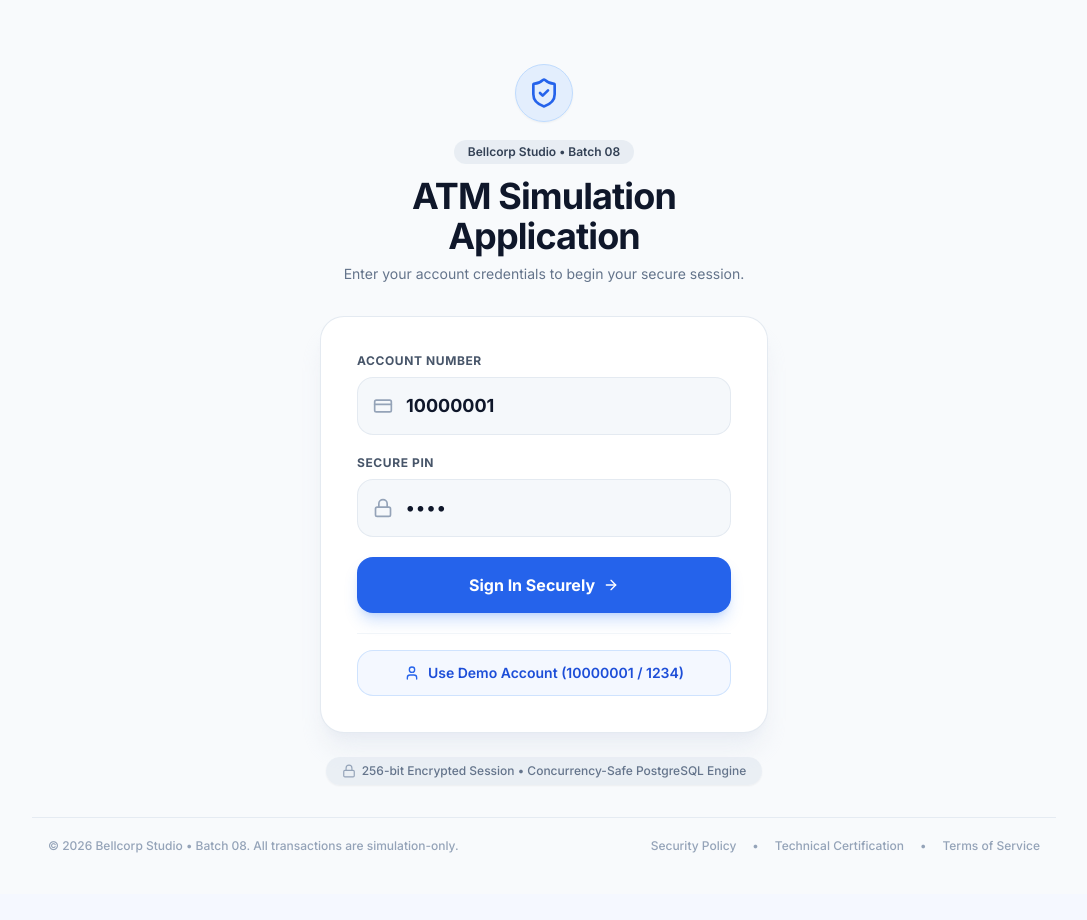
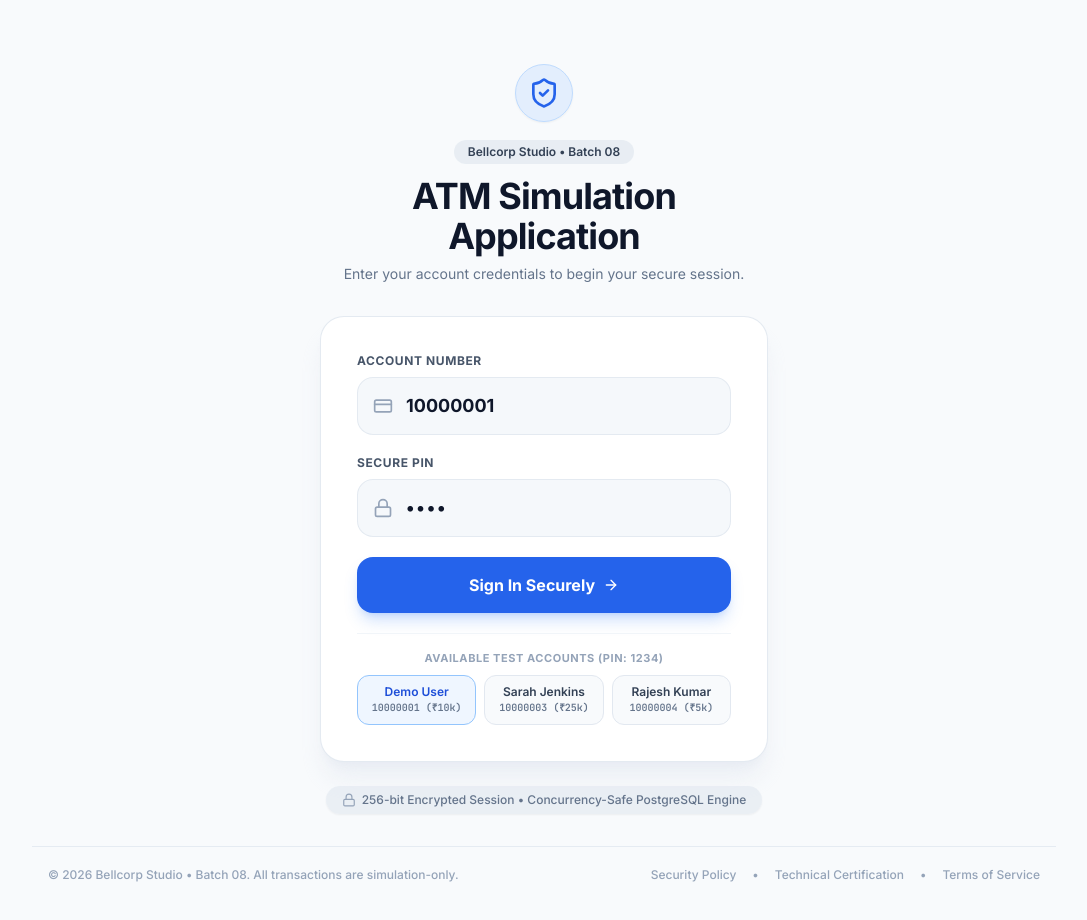
Before and after one commit to Nikhilgujjar27/Bellcorp-Studio-Assignment, a React (Vite) app in the folder client/: page / in a window 1280 px wide. Shown: the top 920 px of the page, without its empty margins (96-1183 px from the left). Before the commit the page ends 894 px from the top, so only its background shows below. Built offline with nearby package versions, Linux system fonts and the light colour scheme; no server answers.

Commit message:
feat: add multi-account switcher supporting multiple real user logins in LoginPage

```diff
--- a/client/src/pages/LoginPage.tsx
+++ b/client/src/pages/LoginPage.tsx
@@ -1,5 +1,5 @@
 import React, { useState } from 'react';
-import { ShieldCheck, Lock, CreditCard, ArrowRight, Loader2, AlertCircle, User } from 'lucide-react';
+import { ShieldCheck, Lock, CreditCard, ArrowRight, Loader2, AlertCircle } from 'lucide-react';
 import { authService, UserAccount } from '../services/api';
 
 interface LoginPageProps {
@@ -29,12 +29,6 @@ export const LoginPage: React.FC<LoginPageProps> = ({ onLoginSuccess }) => {
     } finally {
       setIsLoading(false);
     }
-  };
-
-  const handleFillDemo = () => {
-    setAccountNumber('10000001');
-    setPin('1234');
-    setError(null);
   };
 
   return (
@@ -130,16 +124,63 @@ export const LoginPage: React.FC<LoginPageProps> = ({ onLoginSuccess }) => {
             </button>
           </form>
 
-          {/* Demo Account Helper Button */}
-          <div className="mt-5 pt-4 border-t border-slate-100">
-            <button
-              type="button"
-              onClick={handleFillDemo}
-              className="w-full py-3 px-4 rounded-2xl bg-blue-50/70 hover:bg-blue-100 text-blue-700 border border-blue-200/70 font-semibold text-xs sm:text-sm transition-all duration-150 cursor-pointer flex items-center justify-center space-x-2"
-            >
-              <User className="w-4 h-4 text-blue-600 shrink-0" />
-              <span>Use Demo Account (10000001 / 1234)</span>
-            </button>
+          {/* Test Account Helper Switcher */}
+          <div className="mt-5 pt-4 border-t border-slate-100 space-y-2">
+            <div className="text-[11px] font-bold text-slate-400 uppercase tracking-wider text-center">
+              Available Test Accounts (PIN: 1234)
+            </div>
+            <div className="grid grid-cols-1 sm:grid-cols-3 gap-2">
+              <button
+                type="button"
+                onClick={() => {
+                  setAccountNumber('10000001');
+                  setPin('1234');
+                  setError(null);
+                }}
+                className={`py-2 px-2.5 rounded-xl border text-xs font-semibold transition cursor-pointer text-center ${
+                  accountNumber === '10000001'
+                    ? 'bg-blue-50 text-blue-700 border-blue-300 font-bold shadow-xs'
+                    : 'bg-slate-50 hover:bg-slate-100 text-slate-700 border-slate-200'
+                }`}
+              >
+                <div>Demo User</div>
+                <div className="font-mono text-[10px] text-slate-500">10000001 (₹10k)</div>
+              </button>
+
+              <button
+                type="button"
+                onClick={() => {
+                  setAccountNumber('10000003');
+                  setPin('1234');
+                  setError(null);
+                }}
+                className={`py-2 px-2.5 rounded-xl border text-xs font-semibold transition cursor-pointer text-center ${
+                  accountNumber === '10000003'
+                    ? 'bg-blue-50 text-blue-700 border-blue-300 font-bold shadow-xs'
+                    : 'bg-slate-50 hover:bg-slate-100 text-slate-700 border-slate-200'
+                }`}
+              >
+                <div>Sarah Jenkins</div>
+                <div className="font-mono text-[10px] text-slate-500">10000003 (₹25k)</div>
+              </button>
+
+              <button
+                type="button"
+                onClick={() => {
+                  setAccountNumber('10000004');
+                  setPin('1234');
+                  setError(null);
+                }}
+                className={`py-2 px-2.5 rounded-xl border text-xs font-semibold transition cursor-pointer text-center ${
+                  accountNumber === '10000004'
+                    ? 'bg-blue-50 text-blue-700 border-blue-300 font-bold shadow-xs'
+                    : 'bg-slate-50 hover:bg-slate-100 text-slate-700 border-slate-200'
+                }`}
+              >
+                <div>Rajesh Kumar</div>
+                <div className="font-mono text-[10px] text-slate-500">10000004 (₹5k)</div>
+              </button>
+            </div>
           </div>
         </div>
 
```
Also changed, not shown: 1 other file (tests, documents, lock files or other folders).
